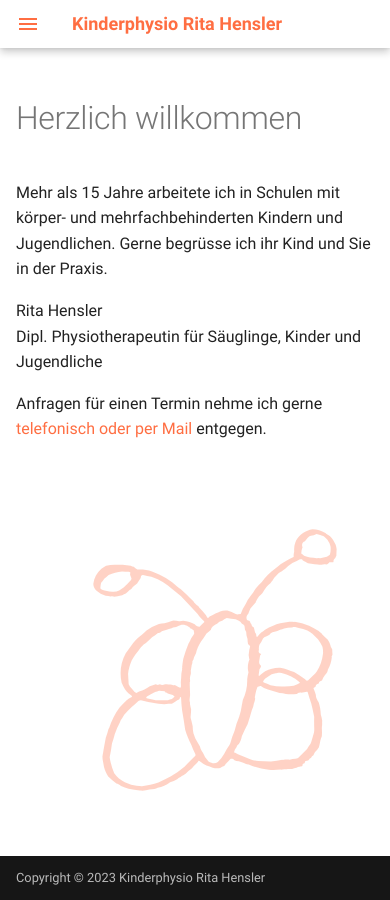
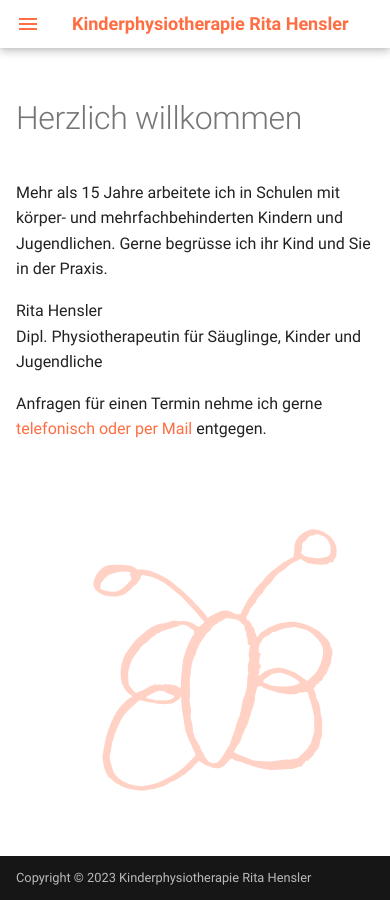
Before and after one commit to kprh/kprh-website, an MkDocs documentation site: the page built from docs/index.md, in a window 390 px wide. Built offline with MkDocs 1.6.1 and Material for MkDocs 9.7.7, drawn with Linux system fonts in a browser that asks for light colours.

Commit message:
Kinderphysiotherapie

```diff
--- a/docs/stylesheets/extra.css
+++ b/docs/stylesheets/extra.css
@@ -11,6 +11,15 @@
 .md-header {
 	background-color: var(--md-primary-bg-color);
 	color: var(--md-primary-fg-color);
+}
+/* Line break before Rita */
+ @media screen and (max-width: 76.1875em) {
+	.md-nav--primary .md-nav__title {
+		height: 5.8rem;
+		line-height: 1rem;
+		padding: 3rem 1.8rem .2rem .8rem;
+		white-space: normal;
+	}
 }
 
 /* Logo as background image of the content */
--- a/mkdocs.yml
+++ b/mkdocs.yml
@@ -1,12 +1,12 @@
 # Project information
-site_name: Kinderphysio Rita Hensler
+site_name: Kinderphysiotherapie Rita Hensler
 site_url: https://kinderphysio-hensler.ch
 site_author: Rita Hensler
 site_description: >-
   Die Physiotherapie in Winterthur für die Behandlung von Frühgeborenen, Säuglingen, Kindern und Jugendlichen mit sensomotorischen Auffälligkeiten, mit Entwicklungsverzögerungen und komplexen Mehrfachbehinderungen
 
 # Copyright
-copyright: Copyright &copy; 2023 Kinderphysio Rita Hensler
+copyright: Copyright &copy; 2023 Kinderphysiotherapie Rita Hensler
 
 # Configuration
 theme:
```
